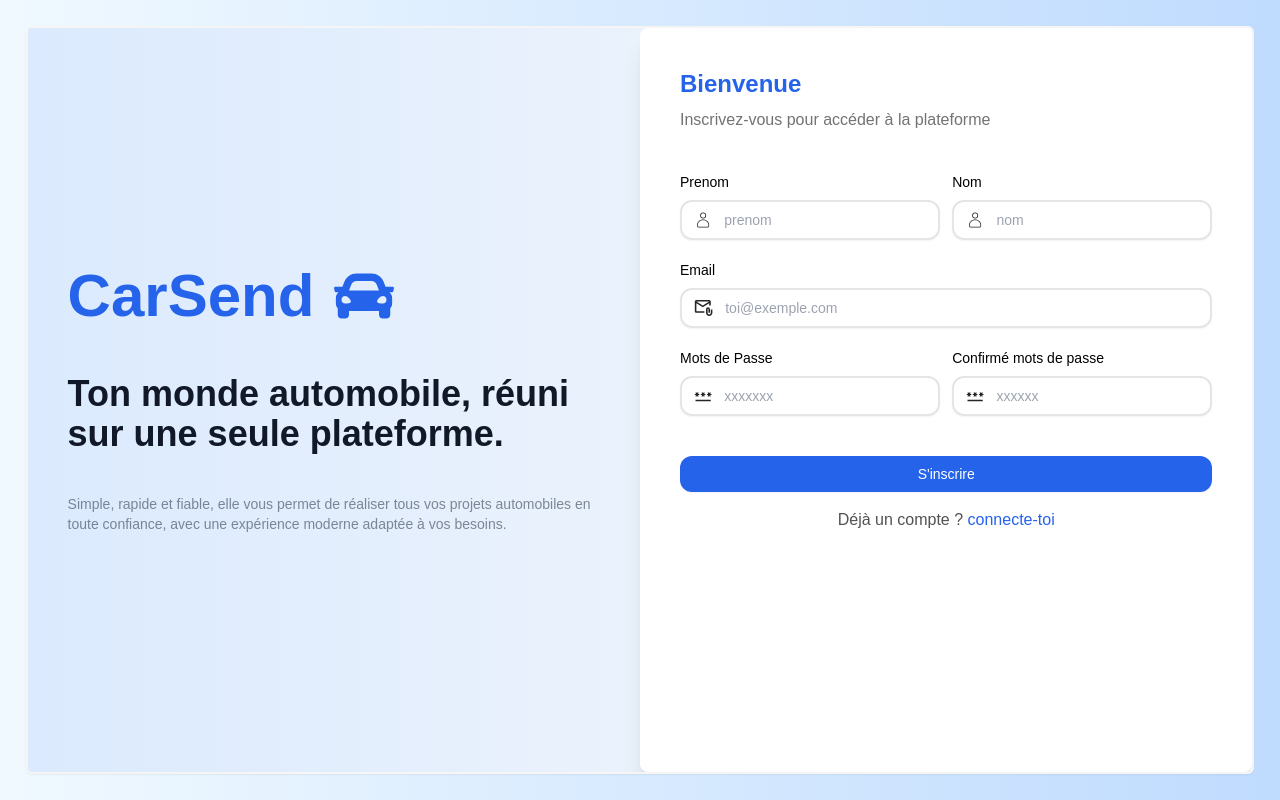
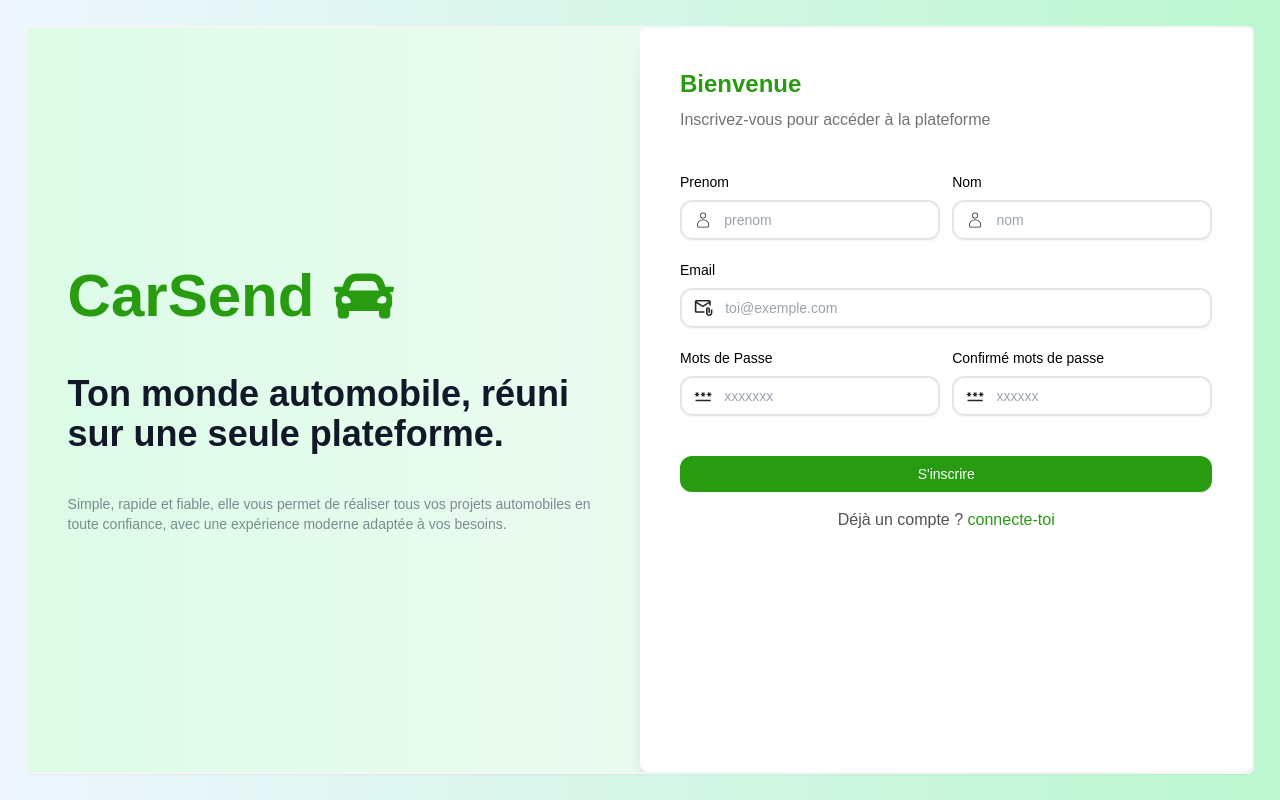
Before and after one commit to Kirama97/carsend_firebase, a React (Vite) app: page / in a window 1280 px wide. Built offline with nearby package versions, Linux system fonts and the light colour scheme.

Commit message:
refont register

```diff
--- a/src/index.css
+++ b/src/index.css
@@ -15,10 +15,12 @@
 
 :root {
   --body: #f9fafb;
-  --primary: #2563eb;
+  --primary: #289b11;
+  /* --primary: #2563eb; */
   --secondary: #f59e0b;
   --text-color: #111827;
-  --text-hover: #1d4ed8;
+  --text-hover: #186e06;;
+  /* --text-hover: #1d4ed8; */
   --p-color :  #333f5098;
    --font1: "Tenor Sans", sans-serif;
     --font2: "Bodoni Moda", serif;;
--- a/src/pages/auth/Register.jsx
+++ b/src/pages/auth/Register.jsx
@@ -75,8 +75,10 @@
 
   return (
 
-       <div className="w-screen h-[100vh] p-[2%] bg-gradient-to-r from-sky-50 to-blue-200">
-          <div className="flex overflow-hidden w-full h-full bg-gradient-to-l from-neutral-50 to-blue-100 rounded-md shadow-sm border-2 border-neutral-100 ">
+       <div className="w-screen h-[100vh] p-[2%] bg-gradient-to-r from-blue-50 to-green-200">
+       {/* <div className="w-screen h-[100vh] p-[2%] bg-gradient-to-r from-sky-50 to-blue-200"> */}
+          <div className="flex overflow-hidden w-full h-full bg-gradient-to-l from-neutral-50 to-green-100 rounded-md shadow-sm border-2 border-neutral-100 ">
+          {/* <div className="flex overflow-hidden w-full h-full bg-gradient-to-l from-neutral-50 to-blue-100 rounded-md shadow-sm border-2 border-neutral-100 "> */}
               <motion.div
                   initial={{ opacity: 0, x: -30 }}
                   animate={{ opacity: 1, x: 0 }}
@@ -204,7 +206,7 @@
                            <button type='submit' className="w-full text-sm  text-white py-2 mt-10 text-center bg-primary rounded-xl shadow-sm transition-all duration-200 hover:bg-textHover ">
                               {loading ? "Création..." : "S'inscrire"}
                            </button>
-                           <p className='text-neutral-600 mt-4 text-center' > Déjà un compte ?{" "} <NavLink to="/connexion" className="text-primary hover:textHover">connecte-toi</NavLink> </p>
+                           <p className='text-neutral-600 mt-4 text-center' > Déjà un compte ? <NavLink to="/connexion" className="text-primary hover:textHover">connecte-toi</NavLink> </p>
 
 
                      </form>
```
